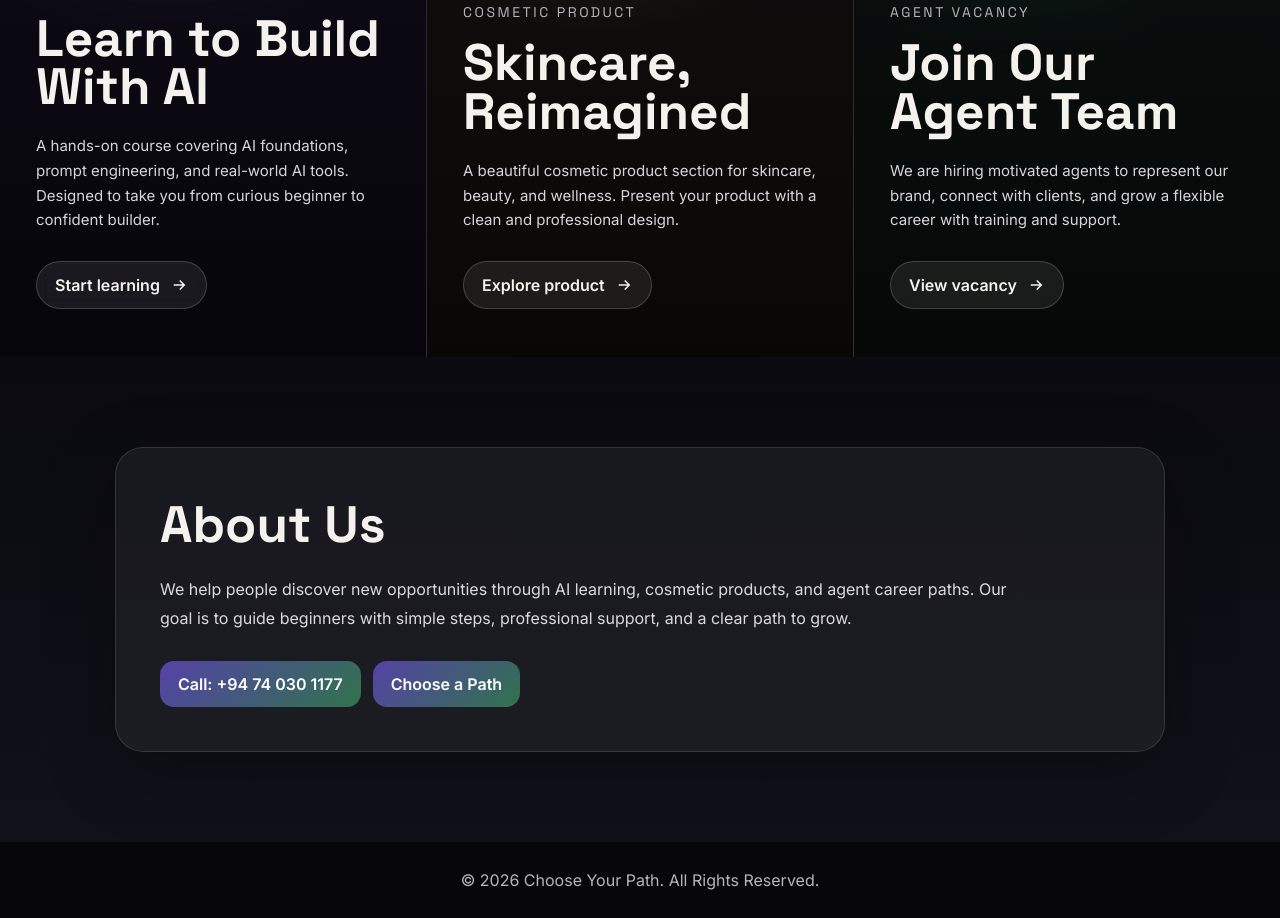
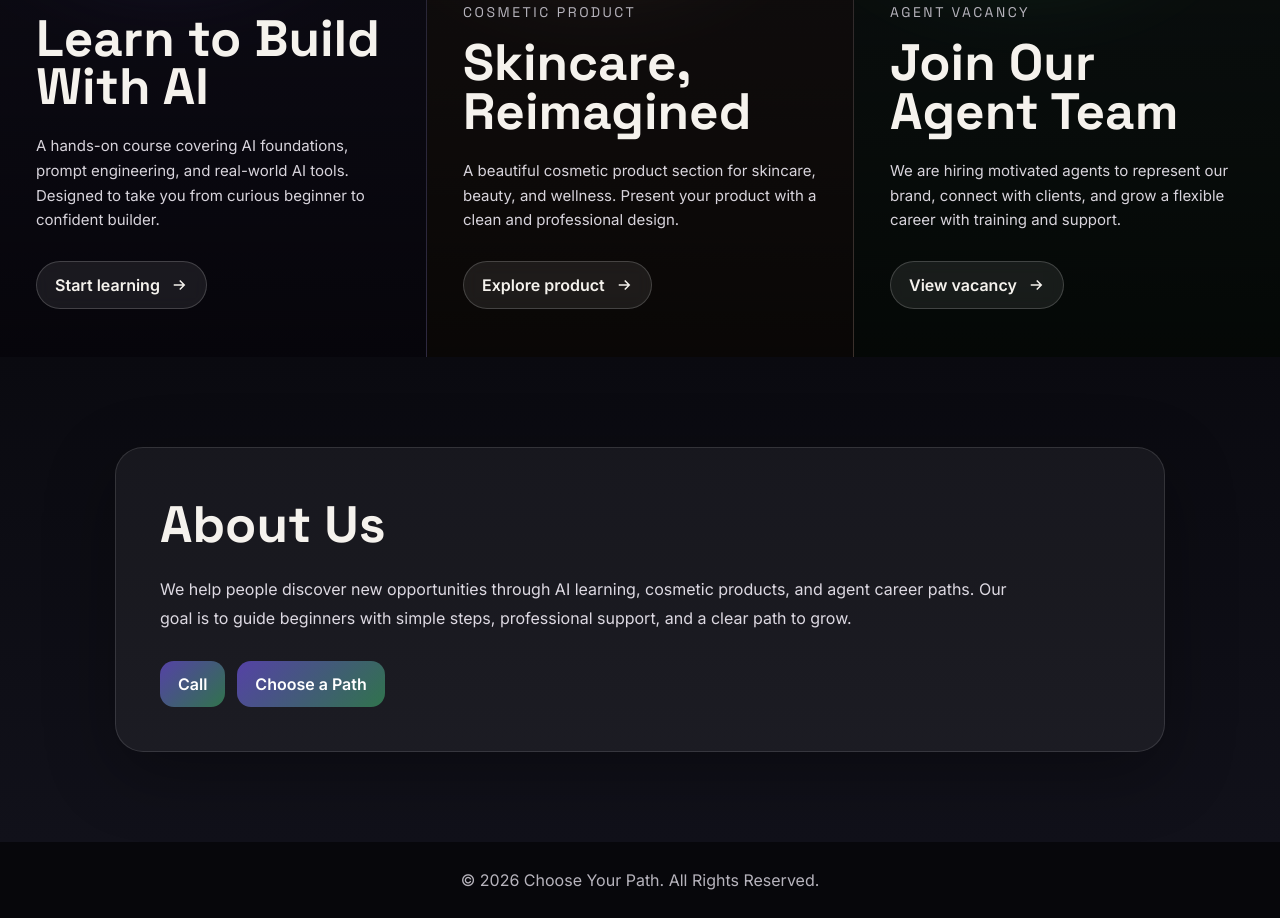
Before and after one commit to stefanavii/main_1, a website: page public/index.html in a window 1280 px wide. Shown: the part 1243-2161 px from the top of the page. Drawn offline with Linux system fonts and the light colour scheme.

Commit message:
Update index.html

```diff
--- a/public/index.html
+++ b/public/index.html
@@ -462,7 +462,7 @@ body {
     </p>
 
     <div class="contact">
-      <a href="tel:+94740301177">Call: +94 74 030 1177</a>
+      <a href="tel:+94767143557">Call</a>
       <a href="#panels">Choose a Path</a>
     </div>
   </div>
```
